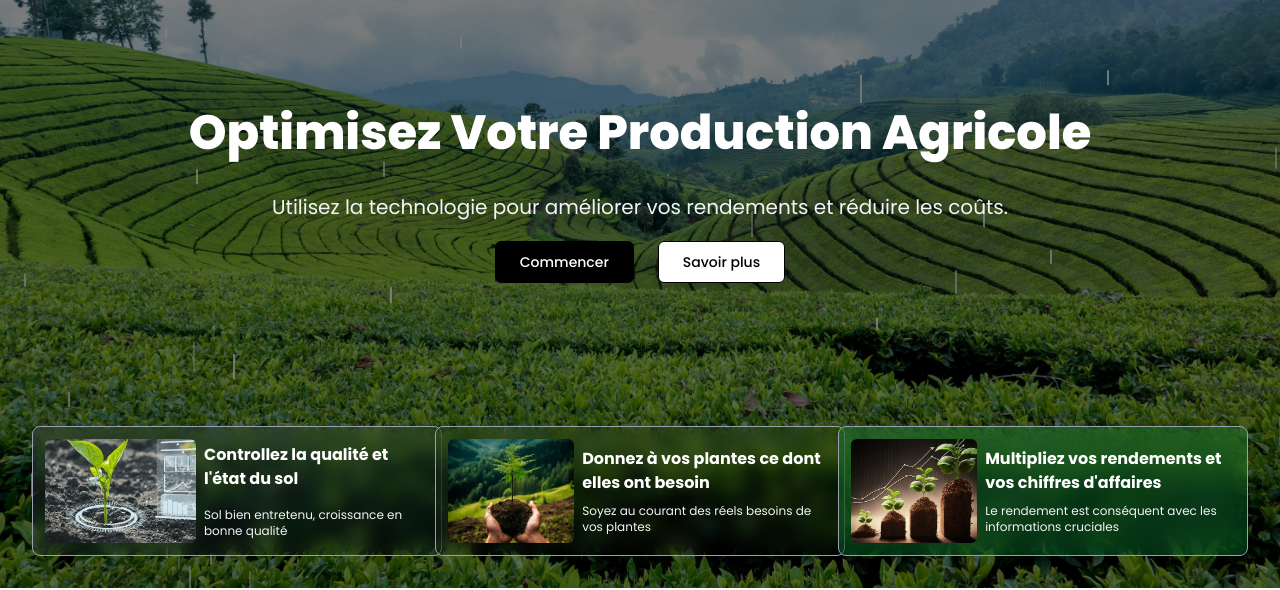
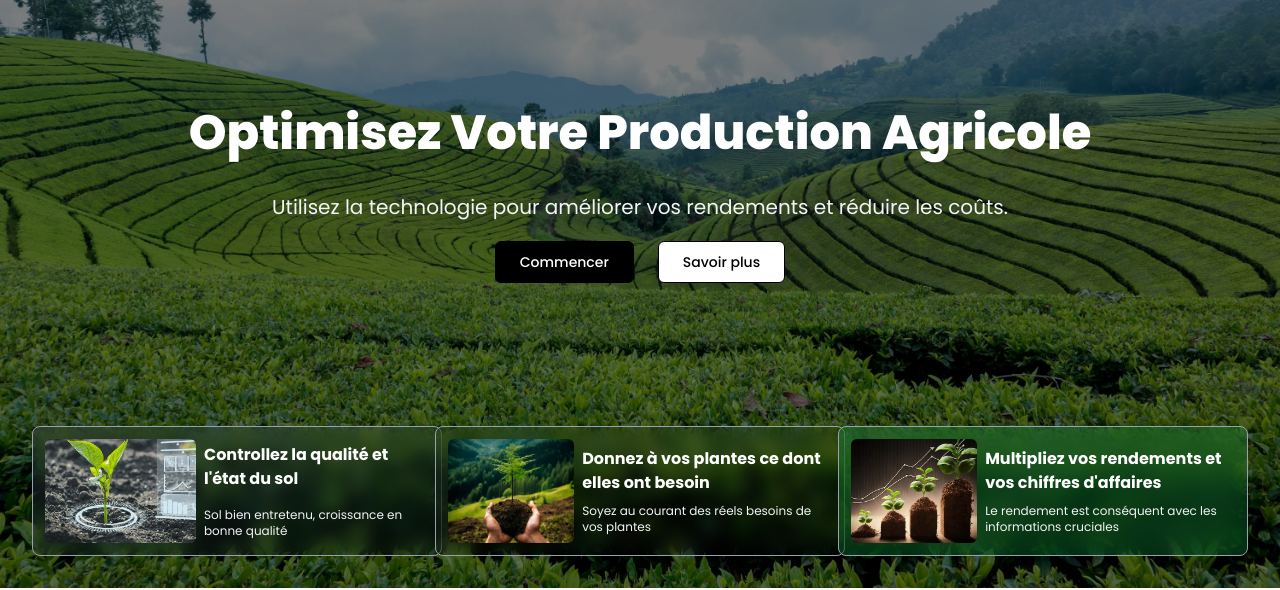
Before and after one commit to autafrika/Site-agroflex, a React (Vite) app: page / in a window 1280 px wide. Shown: the part 212-802 px from the top of the page. Built offline with nearby package versions, Linux system fonts and the light colour scheme; a web font is replaced by a local one.

Commit message:
changing the rain mode

```diff
--- a/src/components/Rain/Rain.jsx
+++ b/src/components/Rain/Rain.jsx
@@ -2,7 +2,7 @@ import React from "react";
 export default function RainEffect() {
   return (
     <div className="absolute w-screen h-screen overflow-hidden bg-transparent">
-      {Array.from({ length: 70 }).map((_, i) => (
+      {Array.from({ length: 1 }).map((_, i) => (
         <div
           key={i}
           className="absolute bg-white opacity-50 "
```
